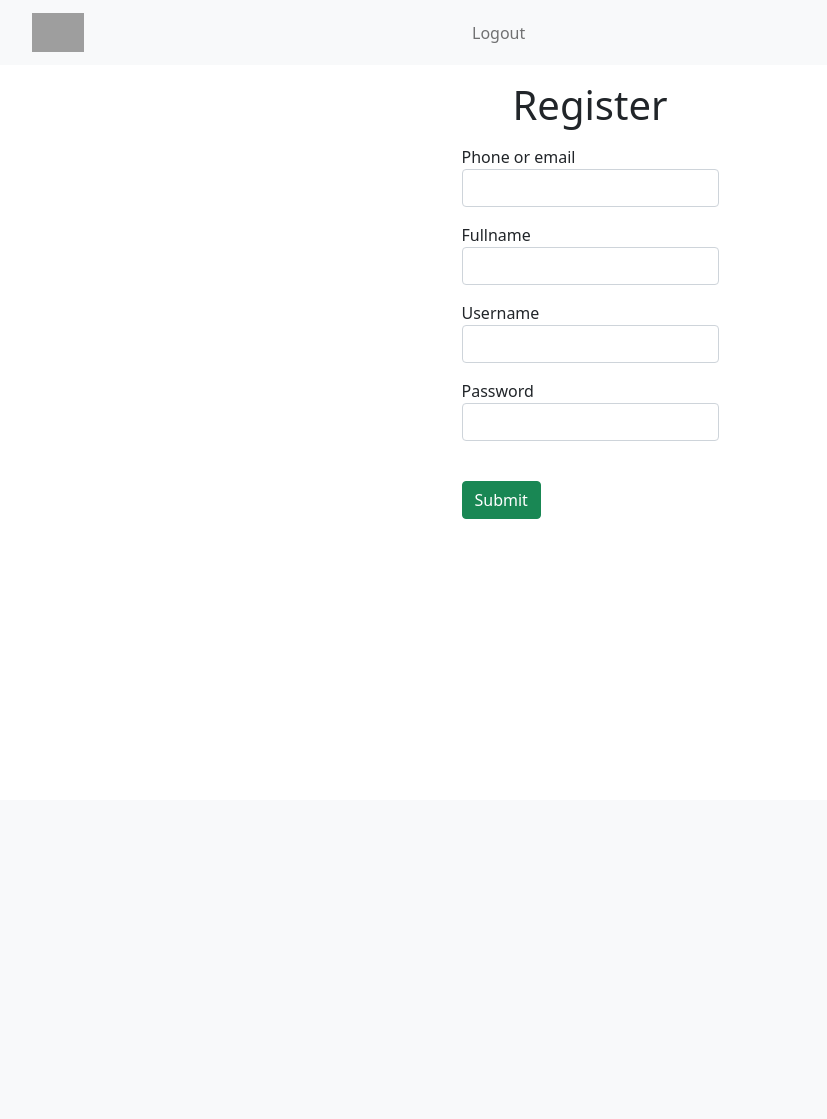
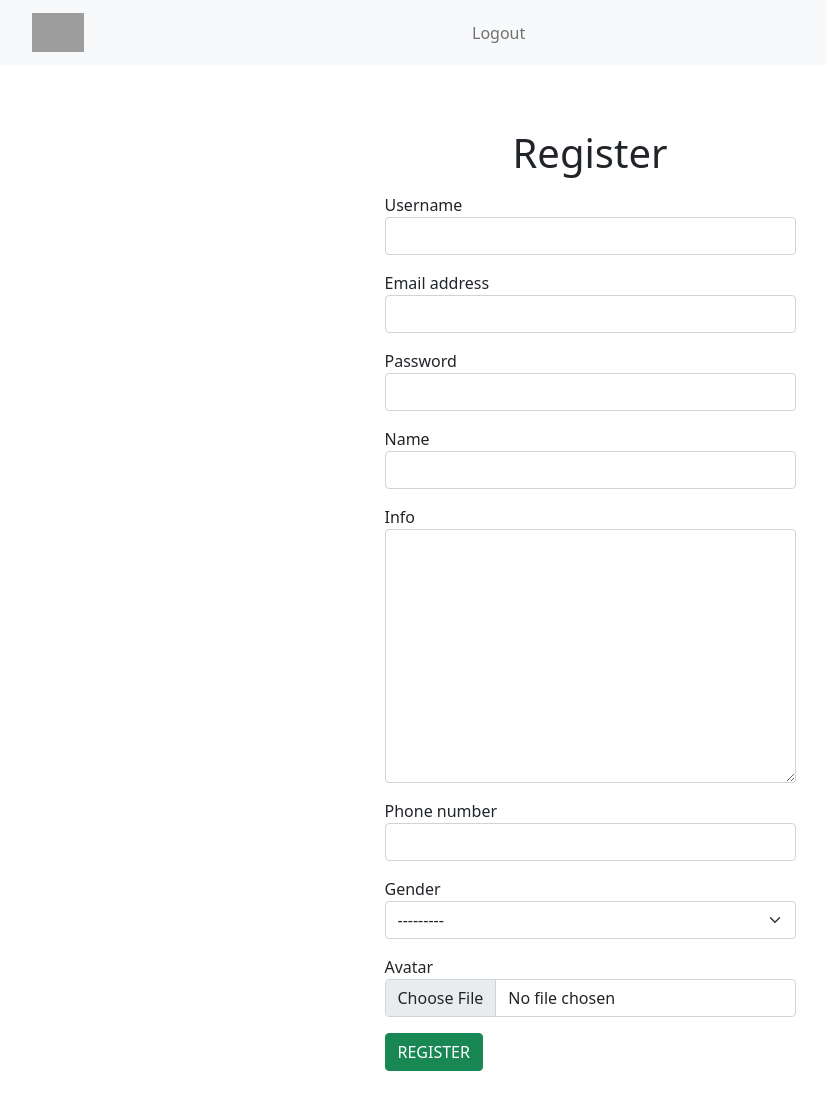
Before and after one commit to lidpwnz/instagram, a Django app: page /accounts/register/ in a window 1280 px wide. Shown: the whole page, without its empty margins (50-877 px from the left). Before the commit the page ends 519 px from the top, so only its background shows below. Run offline with Django 3.2, Linux system fonts and the light colour scheme; tables that the repository leaves empty hold one stand-in row (values such as "Sample post"); some libraries are stand-ins or nearby versions; grey boxes are pictures that could not be loaded.

Commit message:
#2 Переделал авторизацию и регистрацию

```diff
--- a/accounts/forms.py
+++ b/accounts/forms.py
@@ -3,7 +3,6 @@
 from django.contrib.auth.models import User
 from django.core.exceptions import ValidationError
 from django import forms
-from django.db.models import Q
 from django.core.validators import validate_email
 from accounts.models import Profile
 from core.helpers import get_widget_attrs
@@ -11,39 +10,45 @@
 
 class MyLoginForm(AuthenticationForm):
     def clean(self):
-        username = self.cleaned_data.get('username')
-        email = self.cleaned_data.get('email')
+        username_or_email = self.cleaned_data.get('username')
 
-        if not User.objects.get(username=username) and not User.objects.get(email=email):
-            raise ValidationError('User not found!')
+        try:
+            validate_email(username_or_email)
+            auth_by_email = User.objects.filter(email=username_or_email)
+            print(auth_by_email)
+
+            self.cleaned_data['username'] = auth_by_email.first().username
+
+        except (ValidationError, AttributeError) as e:
+            print('Exception called. Details:', e)
+            auth_by_username = User.objects.filter(username=username_or_email)
+            if not auth_by_username.exists():
+                raise ValidationError('User with this username/email not found!')
 
         return super(MyLoginForm, self).clean()
 
 
-class RegisterForm(forms.ModelForm):
-    phone_or_email = forms.CharField(max_length=70, widget=forms.TextInput(attrs=get_widget_attrs()))
-    fullname = forms.CharField(max_length=150, widget=forms.TextInput(attrs=get_widget_attrs()))
-
+class UserRegisterForm(forms.ModelForm):
     class Meta:
         model = get_user_model()
-        fields = ['phone_or_email', 'fullname', 'username', 'password']
+        fields = ['username', 'email', 'password', 'first_name', ]
+        labels = {'first_name': 'Name'}
         widgets = {
             'username': forms.TextInput(attrs=get_widget_attrs()),
-            'password': forms.PasswordInput(attrs=get_widget_attrs())
+            'email': forms.EmailInput(attrs=get_widget_attrs()),
+            'password': forms.PasswordInput(attrs=get_widget_attrs()),
+            'first_name': forms.TextInput(attrs=get_widget_attrs()),
+
         }
 
-    def clean_phone_or_email(self):
-        user_input = self.cleaned_data.get('phone_or_email')
-        try:
-            validate_email(user_input)
-            self.cleaned_data['email'] = user_input
-        except Exception as e:
-            print('Exception details:', e)
+    def clean_email(self):
+        email = self.cleaned_data.get('email')
+        if not email:
+            raise ValidationError('Email is required!')
 
-        if user_input.lstrip('+').isdigit():
-            self.cleaned_data['phone_number'] = user_input
-
-        return user_input
+        if User.objects.filter(email=email).exists():
+            raise ValidationError('User with the same email already exists!')
+        return email
 
     def save(self, commit=True):
         user = self.instance
@@ -52,25 +57,20 @@
             user.save()
         return user
 
-    def clean_fullname(self):
-        fullname = self.cleaned_data.get('fullname').split()
 
-        context = {}
-        if len(fullname) > 1:
-            context['first_name'], context['last_name'] = fullname
-        else:
-            context['first_name'] = fullname[0]
-
-        self.cleaned_data.update(context)
-        return fullname
-
-    def clean(self):
-        phone_or_email = self.cleaned_data.get('phone_or_email')
-        if phone_or_email and User.objects.filter(Q(email=phone_or_email) | Q(profile__phone_number=phone_or_email)):
-            raise ValidationError('User with this email/phone already exists!')
-
-
-class ProfileForm(forms.ModelForm):
+class ProfileRegisterForm(forms.ModelForm):
     class Meta:
         model = Profile
-        fields = '__all__'
+        fields = ['info', 'phone_number', 'gender', 'avatar']
+        widgets = {
+            'info': forms.Textarea(attrs=get_widget_attrs()),
+            'phone_number': forms.TextInput(attrs=get_widget_attrs()),
+            'gender': forms.Select(attrs=get_widget_attrs(**{'class': 'form-select mb-3'})),
+            'avatar': forms.FileInput(attrs=get_widget_attrs())
+        }
+
+    def clean_avatar(self):
+        avatar = self.cleaned_data.get('avatar')
+        if not avatar:
+            raise ValidationError('Avatar is required!')
+        return avatar
--- a/accounts/models.py
+++ b/accounts/models.py
@@ -13,7 +13,7 @@
     phone_regex = RegexValidator(regex=r'^\+?1?\d{9,15}$',
                                  message="Phone number must be entered in the format: '+999999999'. Up to 15 digits allowed.")
 
-    avatar = models.ImageField(upload_to=settings.AVATARS_FOLDER, default=settings.AVATARS_DEFAULT)
+    avatar = models.ImageField(upload_to=settings.AVATARS_FOLDER)
     info = models.TextField(null=True, blank=True)
     phone_number = models.CharField(validators=[phone_regex], max_length=17, blank=True, null=True)
     gender = models.ForeignKey('accounts.Gender', on_delete=models.SET_NULL, null=True)
--- a/accounts/templates/registration/login.html
+++ b/accounts/templates/registration/login.html
@@ -3,7 +3,8 @@
 
 {% block content %}
     <h3 id="form-title" class="text-center mt-5 pt-5">LOGIN</h3>
-    <form method="POST" action="{% url 'login' %}" class="d-flex justify-content-center align-items-center flex-column">
+    <div class="d-flex justify-content-center align-items-center flex-column">
+        <form method="POST" action="{% url 'login' %}">
             {% csrf_token %}
             <div class="input-group justify-content-center mb-3">
                 <div class="input-group-append">
@@ -26,7 +27,6 @@
                 <input class="btn btn-success" type="submit" value="Login">
             </div>
         </form>
-
         {% if form.errors %}
             {% for error in form.errors.values.0 %}
                 <div class="alert alert-danger mt-4">{{ error }}</div>
@@ -38,6 +38,8 @@
                 <div class="alert alert-danger mt-4">{{ non_f_error }}</div>
             {% endfor %}
         {% endif %}
+    </div>
+
 
     <div class="mt-4">
         <div class="d-flex justify-content-center links">
--- a/accounts/templates/registration/register.html
+++ b/accounts/templates/registration/register.html
@@ -1,8 +1,14 @@
 {% extends 'base.html' %}
 
 {% block content %}
-    <div class="d-flex justify-content-center align-items-center flex-column">
+    <div class="d-flex justify-content-center align-items-center flex-column my-5">
         <h1 class="my-3">Register</h1>
-        {% include 'partials/form.html' %}
+        <form action="{% url 'register' %}" method="post" enctype="multipart/form-data">
+            {% csrf_token %}
+            {% include 'partials/form.html' with form=form fields_only=True %}
+            {% include 'partials/form.html' with form=profile_form fields_only=True %}
+            <button class="btn btn-success">REGISTER</button>
+        </form>
+
     </div>
 {% endblock %}
--- a/accounts/urls.py
+++ b/accounts/urls.py
@@ -1,5 +1,5 @@
 from django.urls import path, include
-from accounts.views import ProfileView, RegisterView, test_view, MyLoginView
+from accounts.views import ProfileView, RegisterView, MyLoginView
 from django.contrib.auth import views
 
 
@@ -10,6 +10,5 @@
     # path('', include('django.contrib.auth.urls')),
     path('<int:pk>/profile/', ProfileView.as_view(), name='profile'),
     path('register/', RegisterView.as_view(), name='register'),
-    path('test/', test_view)
 
 ]
--- a/accounts/views.py
+++ b/accounts/views.py
@@ -1,24 +1,16 @@
 from django.contrib.auth import login
 from django.contrib.auth.models import User
 from django.contrib.auth.views import LoginView
-from django.shortcuts import render, redirect
 from django.urls import reverse_lazy
 from django.views import generic
-from accounts.forms import RegisterForm, ProfileForm, MyLoginForm
+from accounts.forms import UserRegisterForm, MyLoginForm, ProfileRegisterForm
 from accounts.models import Profile
 
 
 class MyLoginView(LoginView):
     form_class = MyLoginForm
 
-    def form_valid(self, form):
-        print('valid')
-        print(form.get_user())
-        return super(MyLoginView, self).form_valid(form)
-
     def get_redirect_url(self):
-        print(312312312)
-        print(self.request.user)
         return reverse_lazy('profile', kwargs={'pk': self.request.user.pk})
 
 
@@ -28,31 +20,36 @@
     context_object_name = 'user_obj'
 
 
-def test_view(request, *args, **kwargs):
-    return render(request, 'registration/register.html', {'form': ProfileForm})
-
-
 class RegisterView(generic.CreateView):
     model = User
     template_name = 'registration/register.html'
-    form_class = RegisterForm
+    form_class = UserRegisterForm
+    profile_form = ProfileRegisterForm
     object = None
 
-    def form_valid(self, form):
-        is_email = form.cleaned_data.get('email')
-        print(form.cleaned_data)
+    def get_context_data(self, **kwargs):
+        kwargs['profile_form'] = self.profile_form()
+        return super(RegisterView, self).get_context_data(**kwargs)
 
-        if is_email:
-            form.instance.email = is_email
+    def post(self, request, *args, **kwargs):
+        profile_form = self.profile_form(data=request.POST, files=request.FILES)
+        form = self.get_form()
+        if form.is_valid() and profile_form.is_valid():
+            return self.my_form_valid(form, profile_form)
         else:
-            form.instance.profile.phone_number = form.cleaned_data.get('phone_number')
+            return self.my_form_invalid(form, profile_form)
 
-        form.instance.first_name = form.cleaned_data.get('first_name')
-        form.instance.second_name = form.cleaned_data.get('second_name', '')
+    def my_form_invalid(self, form, profile_form):
+        context = {'form': form, 'profile_form': profile_form}
+        return self.render_to_response(context=context)
 
-        self.object = form.save()
+    def my_form_valid(self, form, profile_form):
+        response = super().form_valid(form)
+        profile_form.instance.user = self.object
+        profile_form.save()
+
         login(self.request, user=self.object)
-        return redirect(self.get_success_url())
+        return response
 
     def get_success_url(self):
         return reverse_lazy('profile', kwargs={'pk': self.object.pk})
--- a/instagram/apps.py
+++ b/instagram/apps.py
@@ -4,6 +4,3 @@
 class InstagramConfig(AppConfig):
     default_auto_field = 'django.db.models.BigAutoField'
     name = 'instagram'
-
-    def ready(self):
-        import core.signals
```
Also changed, not shown: accounts/templates/user/profile.html (+21 -1 lines), core/signals.py (+6 -6 lines), accounts/migrations/0005_alter_profile_avatar.py (added), 1 other file. Lines whose indentation alone changed are shown as unchanged.
